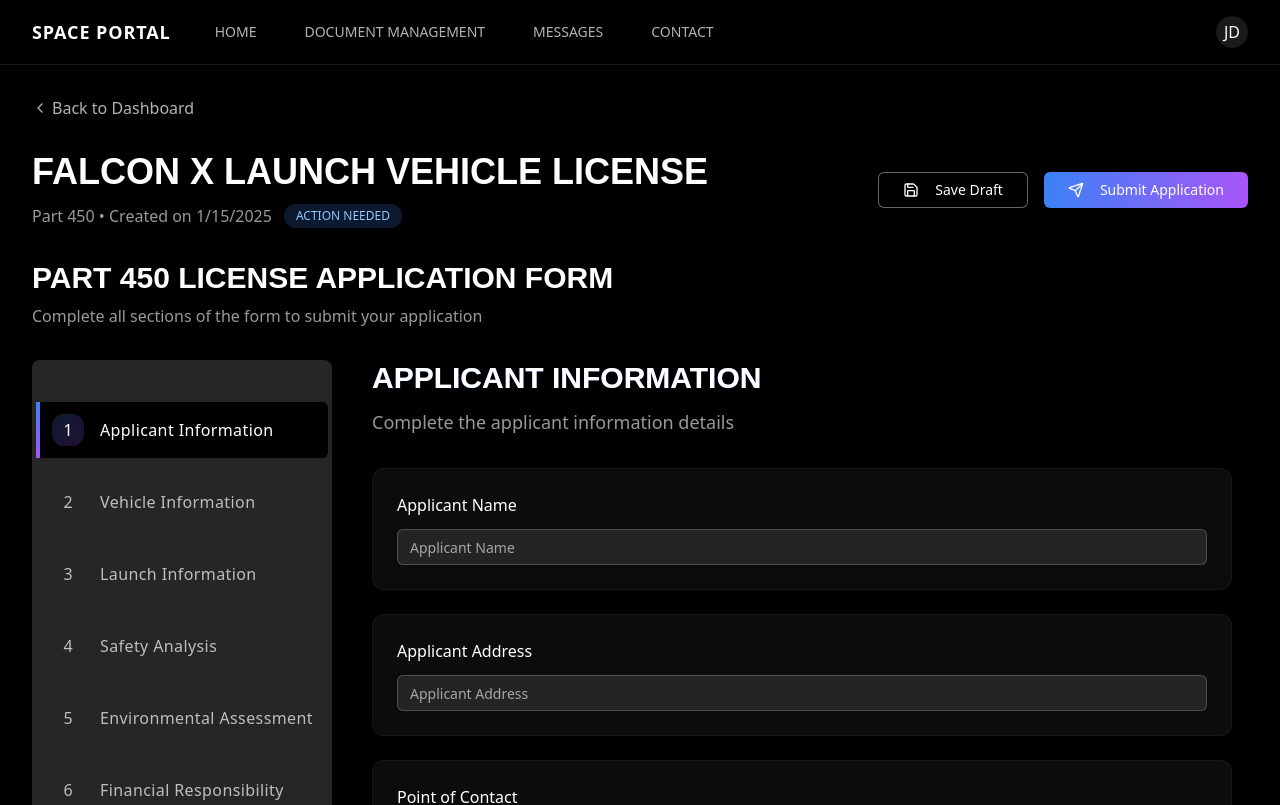
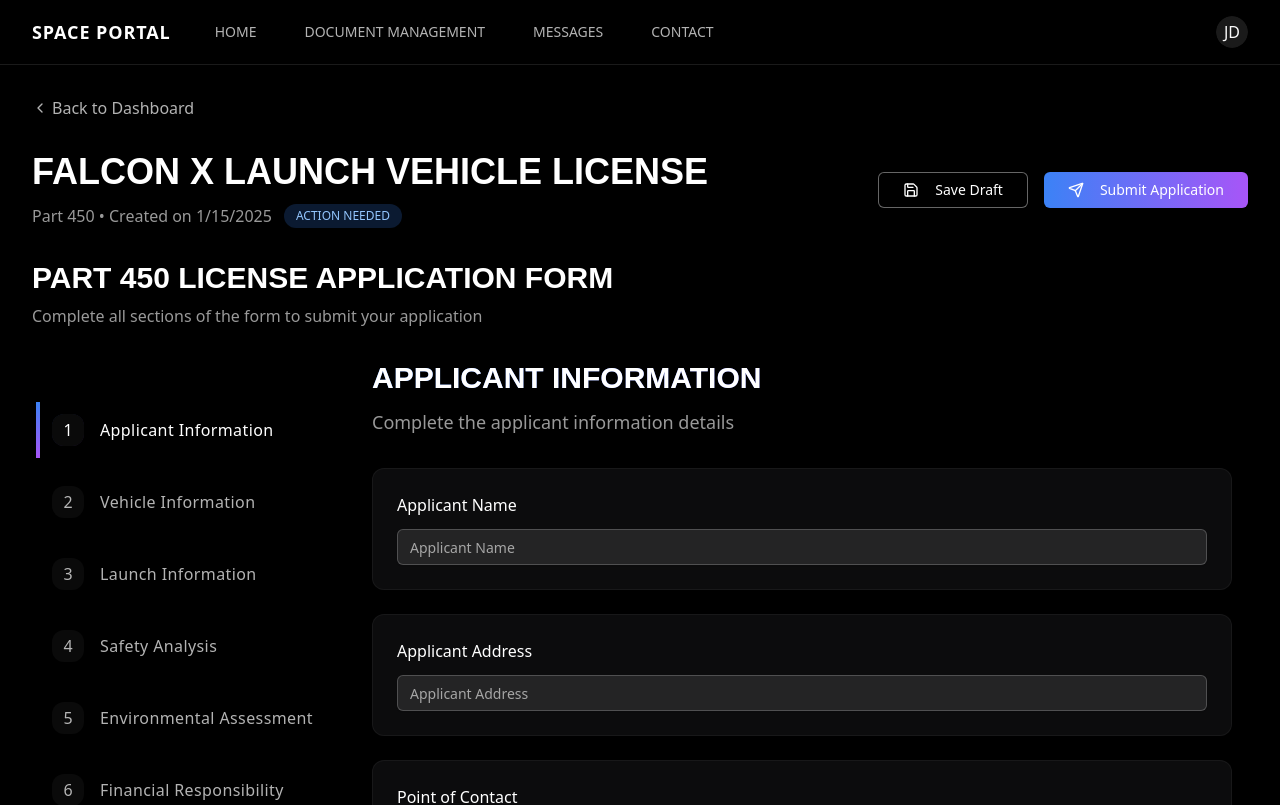
Before and after one commit to rohansat/spli, a Next.js app in the folder space-portal/: page /applications/app-1 in a window 1280 px wide. Shown: the top 805 px of the page. Built offline with nearby package versions, Linux system fonts and the light colour scheme; a web font is replaced by a local one.

Commit message:
fix: remove grey backgrounds and ensure pure black background

```diff
--- a/space-portal/src/app/(dashboard)/applications/[id]/page.tsx
+++ b/space-portal/src/app/(dashboard)/applications/[id]/page.tsx
@@ -118,7 +118,7 @@ export default function ApplicationPage() {
   };
 
   return (
-    <div className="space-container py-8 max-w-[1400px] mx-auto">
+    <div className="space-container py-8 max-w-[1400px] mx-auto bg-black">
       <div className="mb-8">
         <Link href="/dashboard" className="flex items-center text-white/70 hover:text-white transition-colors">
           <ChevronLeft className="mr-1 h-4 w-4" />
@@ -196,12 +196,12 @@ export default function ApplicationPage() {
 
         <Tabs value={activeTab} onValueChange={setActiveTab} className="flex gap-10 mt-8">
           <div className="w-[300px]">
-            <TabsList className="flex flex-col w-full min-h-[500px] gap-4">
+            <TabsList className="flex flex-col w-full min-h-[500px] gap-4 bg-black">
               {part450FormTemplate.sections.map((section, index) => (
                 <TabsTrigger
                   key={`section-${index}`}
                   value={`section-${index}`}
-                  className="relative data-[state=active]:text-white group w-full
+                  className="relative data-[state=active]:text-white group w-full bg-black
                   data-[state=active]:before:content-[''] data-[state=active]:before:absolute data-[state=active]:before:left-0
                   data-[state=active]:before:top-0 data-[state=active]:before:h-full data-[state=active]:before:w-1
                   data-[state=active]:before:bg-gradient-to-b data-[state=active]:before:from-blue-500 data-[state=active]:before:to-purple-500
@@ -214,7 +214,7 @@ export default function ApplicationPage() {
                         group-data-[state=active]:from-blue-500/20 group-data-[state=active]:to-purple-500/20
                         group-hover:from-zinc-800/60 group-hover:to-zinc-900/60 transition-all duration-200">
                       </div>
-                      <div className="relative flex items-center justify-center w-8 h-8 rounded-xl text-base font-medium">
+                      <div className="relative flex items-center justify-center w-8 h-8 rounded-xl text-base font-medium bg-[#0A0A0A]">
                         {index + 1}
                       </div>
                     </div>
```
